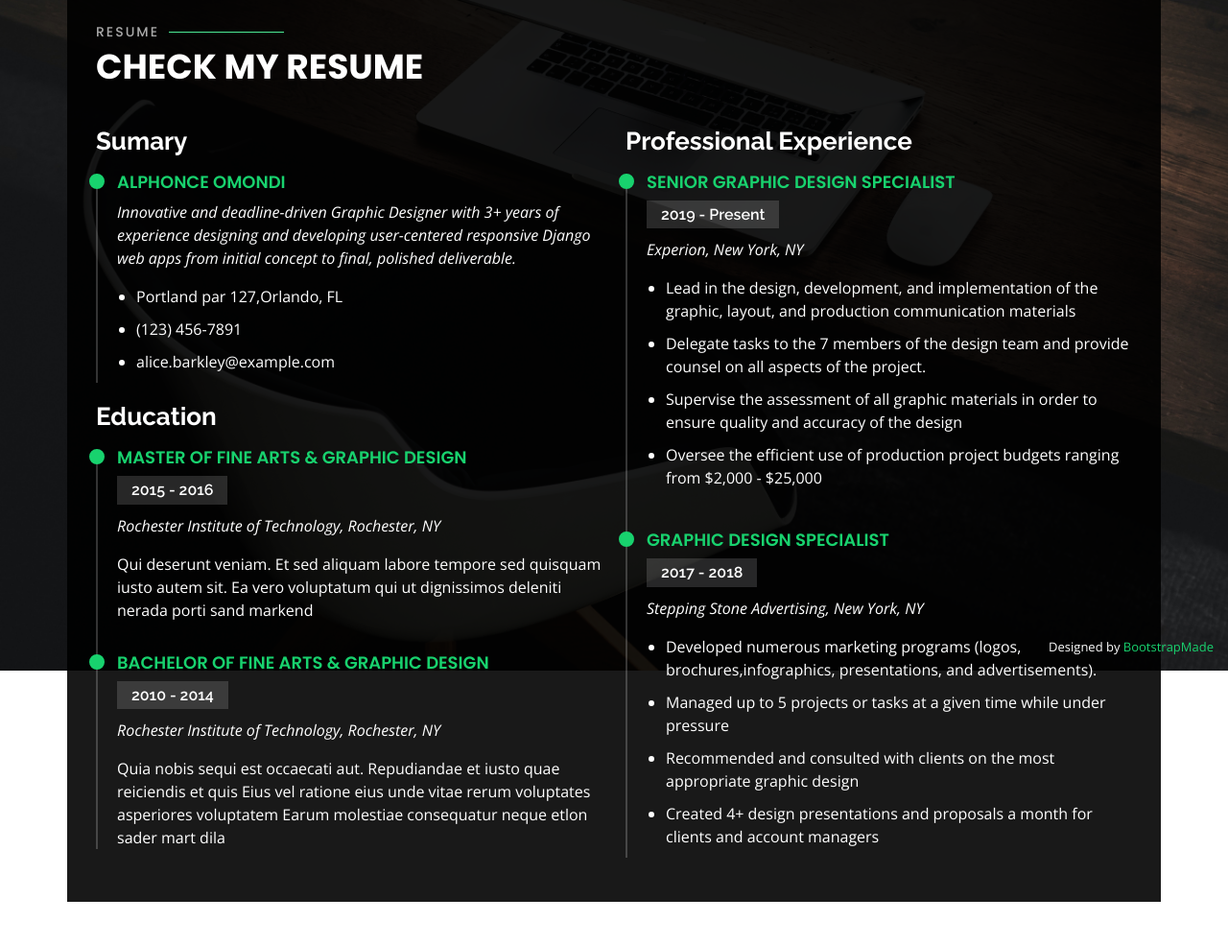
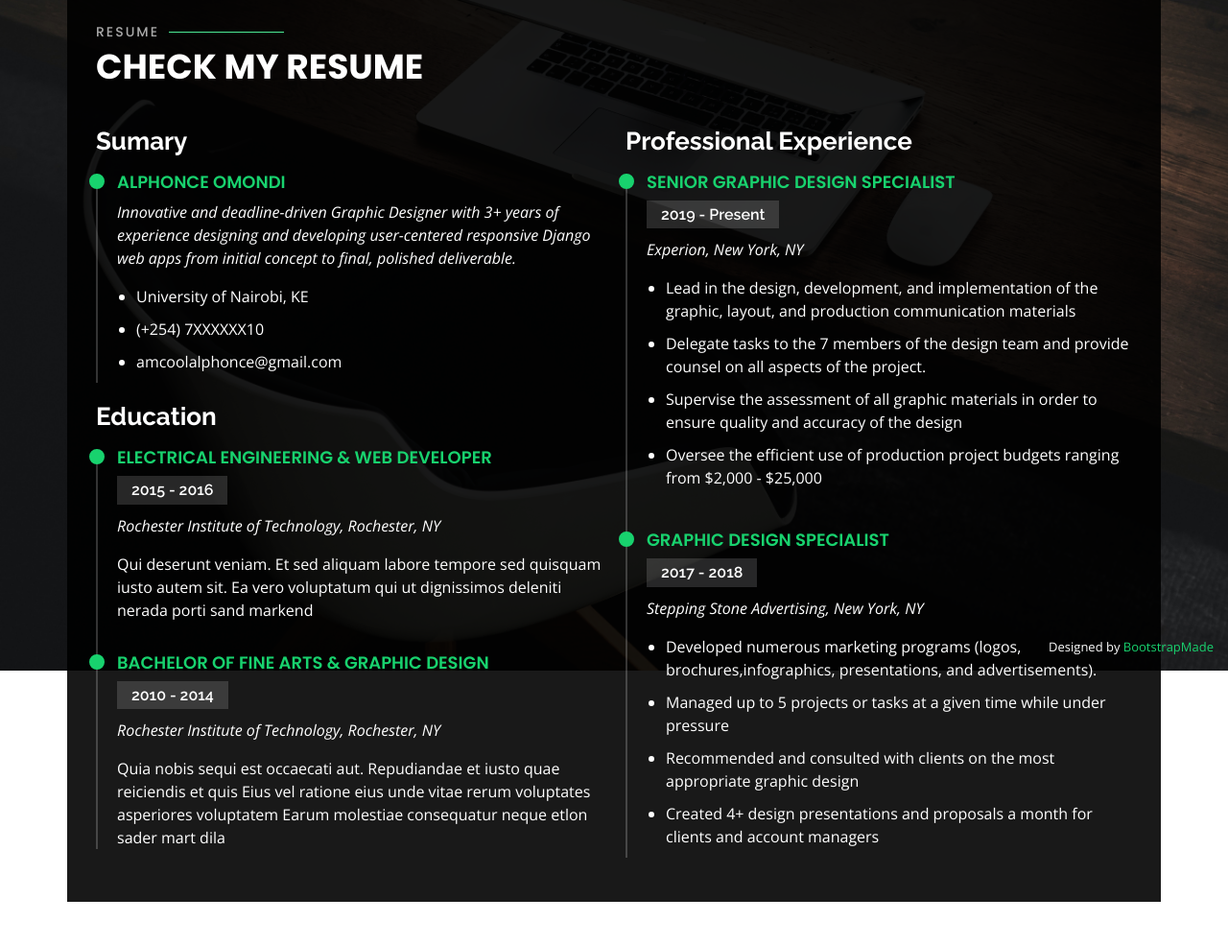
Before and after one commit to amcoolalphonce/django_for_beginners, a Django app: page / in a window 1280 px wide, after a click on "Resume". Shown: the part 101-1086 px from the top of the page at 96% size. Run offline with Django 4.2, Linux system fonts and the light colour scheme; some libraries are stand-ins or nearby versions.

Commit message:
Update index.html

```diff
--- a/templates/index.html
+++ b/templates/index.html
@@ -411,16 +411,16 @@
             <p><em>Innovative and deadline-driven Graphic Designer with 3+ years of experience designing and developing user-centered responsive Django web apps from initial concept to final, polished deliverable.</em></p>
             <p>
             <ul>
-              <li>Portland par 127,Orlando, FL</li>
-              <li>(123) 456-7891</li>
-              <li>alice.barkley@example.com</li>
+              <li>University of Nairobi, KE</li>
+              <li>(+254) 7XXXXXX10</li>
+              <li>amcoolalphonce@gmail.com</li>
             </ul>
             </p>
           </div>
 
           <h3 class="resume-title">Education</h3>
           <div class="resume-item">
-            <h4>Master of Fine Arts &amp; Graphic Design</h4>
+            <h4>Electrical  Engineering &amp; Web developer</h4>
             <h5>2015 - 2016</h5>
             <p><em>Rochester Institute of Technology, Rochester, NY</em></p>
             <p>Qui deserunt veniam. Et sed aliquam labore tempore sed quisquam iusto autem sit. Ea vero voluptatum qui ut dignissimos deleniti nerada porti sand markend</p>
```
